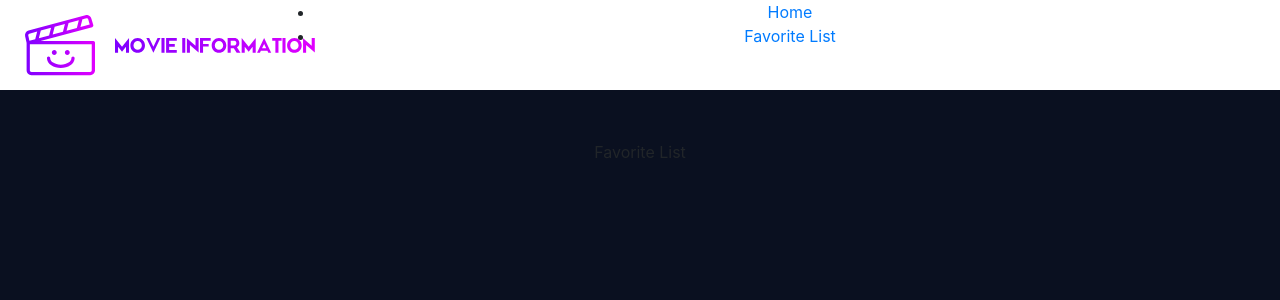
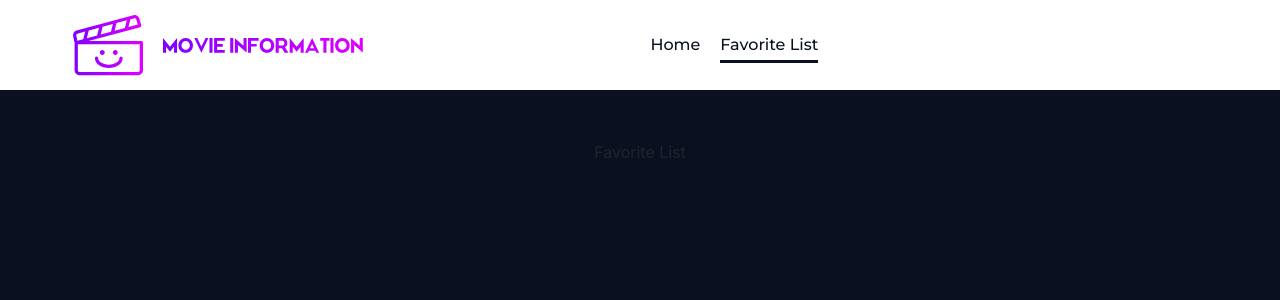
Before and after one commit to enesoncan/movie-information, a React (Create React App) app: page /fav-list in a window 1280 px wide. Shown: the top 300 px of the page. Built offline with nearby package versions, Linux system fonts and the light colour scheme.

Commit message:
fix ui navigation

```diff
--- a/src/components/header/index.js
+++ b/src/components/header/index.js
@@ -8,8 +8,10 @@ class Header extends Component {
   render() {
     return (
       <header className="container-fluid wrapper">
-        <Logo />
-        <Navigation />
+        <div className="row">
+          <Logo />
+          <Navigation />
+        </div>
       </header>
     );
   }
--- a/src/components/header/logo/index.js
+++ b/src/components/header/logo/index.js
@@ -4,16 +4,16 @@ import "./style.css";
 class Logo extends Component {
   render() {
     return (
-      <div className="logo">
+      <div className="logo col-md-4">
         <svg width="300" height="80">
           <defs id="SvgjsDefs1898">
             <linearGradient id="SvgjsLinearGradient1903">
-              <stop id="SvgjsStop1904" stop-color="#7f00ff" offset="0"></stop>
-              <stop id="SvgjsStop1905" stop-color="#e100ff" offset="1"></stop>
+              <stop id="SvgjsStop1904" stopColor="#7f00ff" offset="0"></stop>
+              <stop id="SvgjsStop1905" stopColor="#e100ff" offset="1"></stop>
             </linearGradient>
             <linearGradient id="SvgjsLinearGradient1906">
-              <stop id="SvgjsStop1907" stop-color="#7f00ff" offset="0"></stop>
-              <stop id="SvgjsStop1908" stop-color="#e100ff" offset="1"></stop>
+              <stop id="SvgjsStop1907" stopColor="#7f00ff" offset="0"></stop>
+              <stop id="SvgjsStop1908" stopColor="#e100ff" offset="1"></stop>
             </linearGradient>
           </defs>
           <g id="SvgjsG1899" featurekey="root" fill="#030303"></g>
--- a/src/components/navigation/index.js
+++ b/src/components/navigation/index.js
@@ -6,6 +6,7 @@ import { NavLink } from "react-router-dom";
 class Navigation extends Component {
   render() {
     return (
+      <div className="col-md-4">
         <ul className="navigate">
           <li>
             <NavLink exact activeClassName="active" to="/">
@@ -18,6 +19,7 @@ class Navigation extends Component {
             </NavLink>
           </li>
         </ul>
+      </div>
     );
   }
 }
--- a/src/components/navigation/style.css
+++ b/src/components/navigation/style.css
@@ -0,0 +1,28 @@
+.navigate {
+  float: right;
+  width: fit-content;
+  list-style-type: none;
+}
+
+.navigate li {
+  line-height: 90px;
+  margin-right: 20px;
+  display: inline-flex;
+}
+
+.navigate li a {
+  color: #0a1020;
+  font-size: 16px;
+  text-decoration: none;
+  font-family: "Montserrat", Arial, Helvetica, sans-serif;
+}
+
+.navigate .active::after {
+  content: "";
+  height: 3px;
+  width: 100%;
+  display: block;
+  bottom: 30px;
+  position: relative;
+  background-color: #0a1020;
+}
```
Lines whose indentation alone changed are shown as unchanged.
